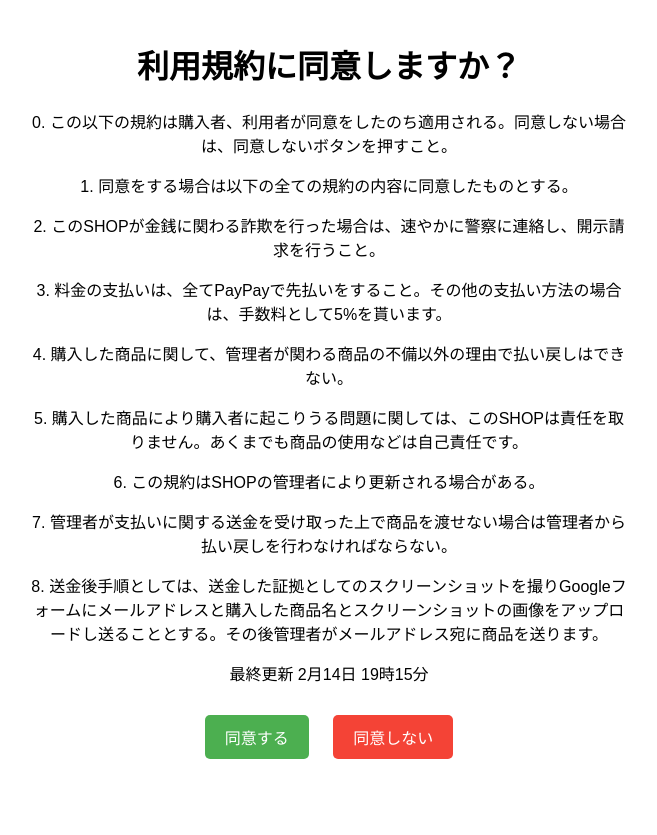
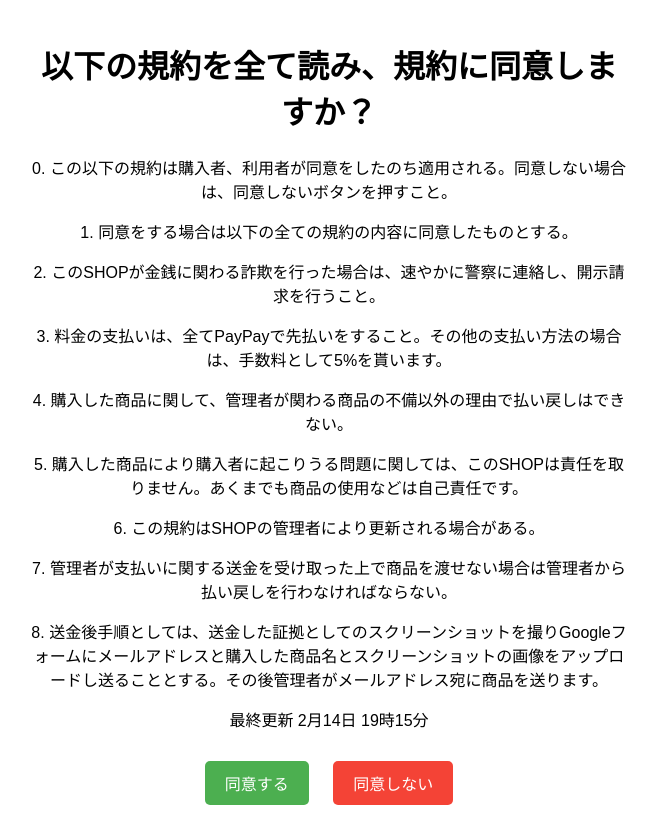
Before and after one commit to Nikoniko2525san/NANDEMO-shop-1, a plain HTML site: page index.html in a window 1280 px wide. Shown: the whole page, without its empty margins (311-968 px from the left). Before the commit the page ends 800 px from the top, so only its background shows below. Drawn offline with Linux system fonts and the light colour scheme.

Commit message:
index.html を更新

```diff
--- a/index.html
+++ b/index.html
@@ -50,7 +50,7 @@
 </head>
 <body>
   <div class="container">
-        <h1>利用規約に同意しますか？</h1>
+        <h1>以下の規約を全て読み、規約に同意しますか？</h1>
 
         <!-- 利用規約表示 -->
         <div class="terms">
```
